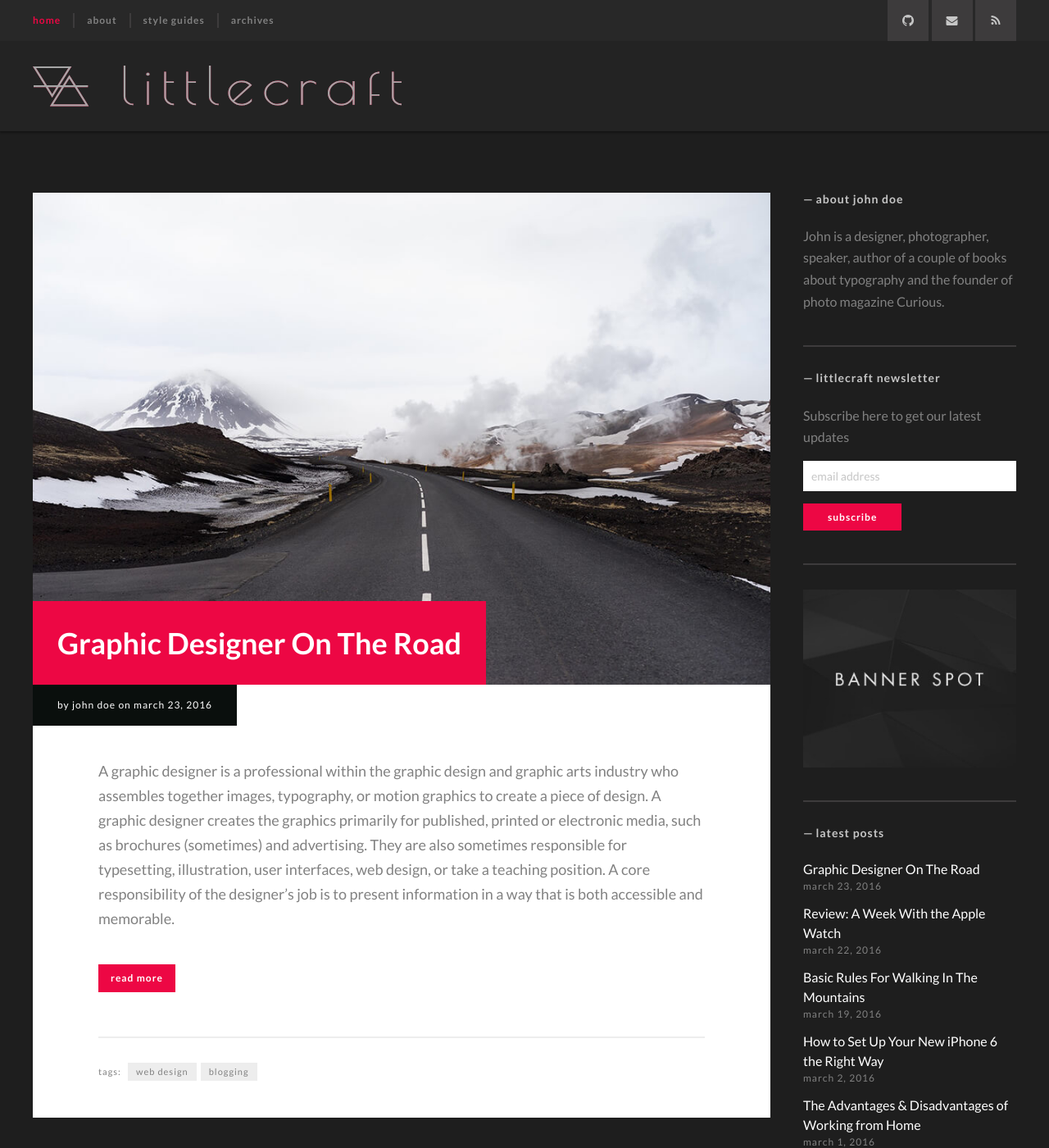
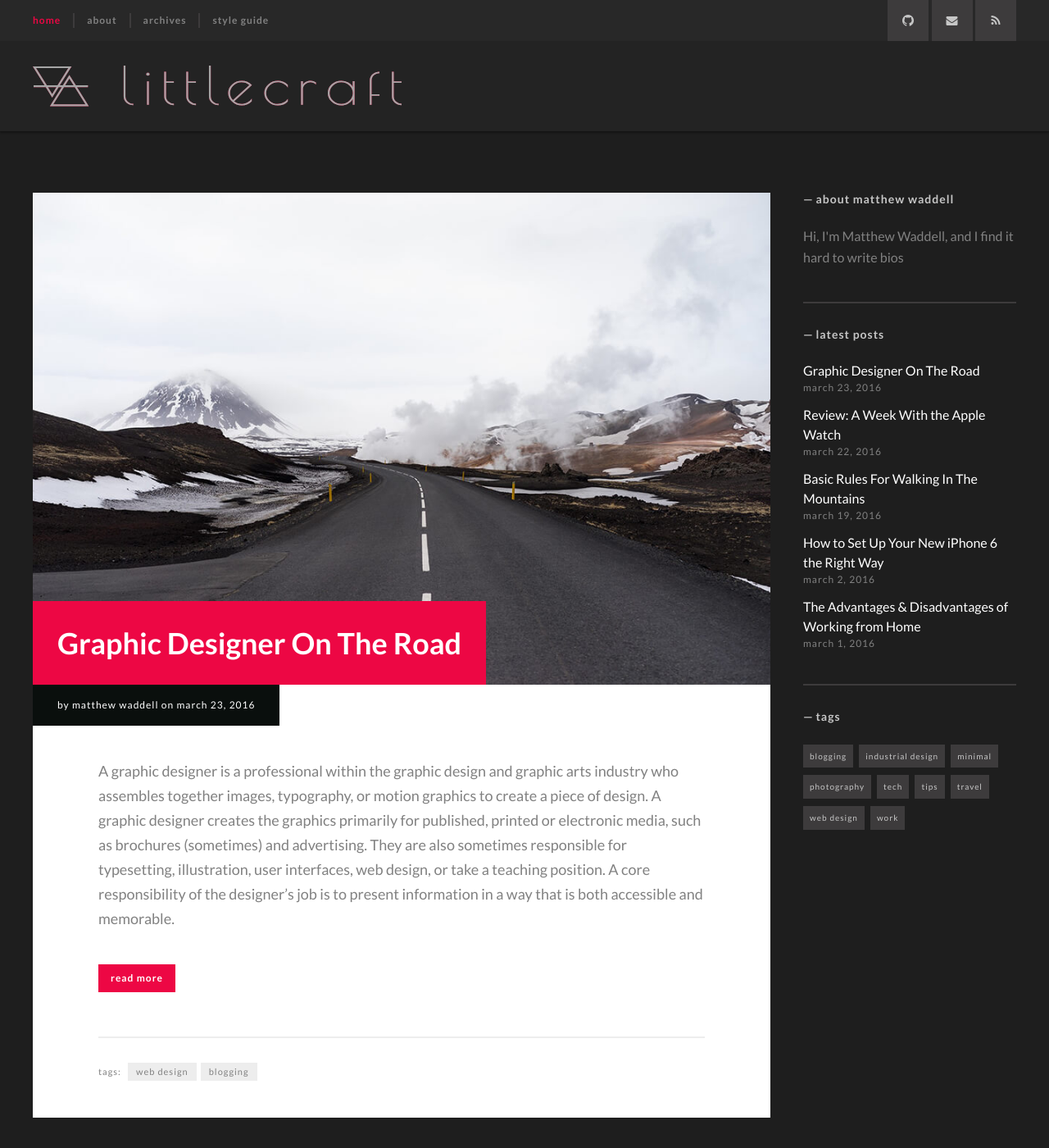
Before and after one commit to littlecraft/littlecraft.github.io, a Jekyll site: the page built from index.html, in a window 1280 px wide and 1400 px high. Shown: the whole window at 82% size. Built offline with Jekyll 4.4.1, drawn with Linux system fonts in a browser that asks for light colours; some web fonts are replaced; the list of posts is cut into pages by our own code; some of the changed text lies outside the part shown.

```diff
--- a/_config.yml
+++ b/_config.yml
@@ -10,10 +10,10 @@ title: "littlecraft"
 copyright: "Little Craft LLC"
 
 # A description of your site for social meta tag, search engines, and feed.xml
-description: "BlogInn is a bold theme for the Jekyll blogging platform. Available for purchase at ThemeForest.net."
+description: ""
 
 # Tagline near the site title
-tagline: "Thoughts, stories and ideas."
+tagline: ""
 
 # The subpath of your site, e.g. /blog, for generating urls
 baseurl:
@@ -30,28 +30,28 @@ navigation:
   url: /
 - text: About
   url: /about/
-- text: Style Guides
-  url: /style-guide/
 - text: Archives
   url: /tags/
+- text: Style Guide
+  url: /style-guide/
 
 # The shortname for your Disqus site to enable comments.
 disqus:
 
 # Author information - author info at the bottom of the post
-author_name: "John Doe"
-author_bio: "John is a designer, photographer, speaker, author of a couple of books about typography and the founder of photo magazine Curious."
-author_url:  "http://justgoodthemes.com"
-author_location: "Vilnius, Lithuania"
+author_name: "Matthew Waddell"
+author_bio: "Hi, I'm Matthew Waddell, and I find it hard to write bios"
+author_url:  "http://littlecraft.io"
+author_location: "Portland, OR, USA"
 author_image: /images/authorimage.png
 author_email: matt@littlecraft.io
 
 # Sidebar Add banner
-banner_url: "http://justgoodthemes.com"
-banner_image: images/banner.jpg
+#banner_url: "http://justgoodthemes.com"
+#banner_image: images/banner.jpg
 
 # Sidebar newsletter widget - add your form action url for MailChimp signup form here
-mailchimp_url: "//justgoodthemes.us3.list-manage.com/subscribe/post?u=78f1bab16028354caeb23aecd&amp;id=4a7330d117"
+#mailchimp_url: "//justgoodthemes.us3.list-manage.com/subscribe/post?u=78f1bab16028354caeb23aecd&amp;id=4a7330d117"
 
 # Social links in the site footer
 #twitter_username: "username"
```
Also changed, not shown: _drafts/amplifier.md (added, +39 -0 lines), images/posts/amp/Amp.jpg (added), images/posts/amp/Broken-pot.jpg (added), images/posts/amp/Peavey.jpg (added), images/posts/amp/Stock-amp-bypassing.jpg (added), images/posts/amp/Stock-amp.jpg (added).
